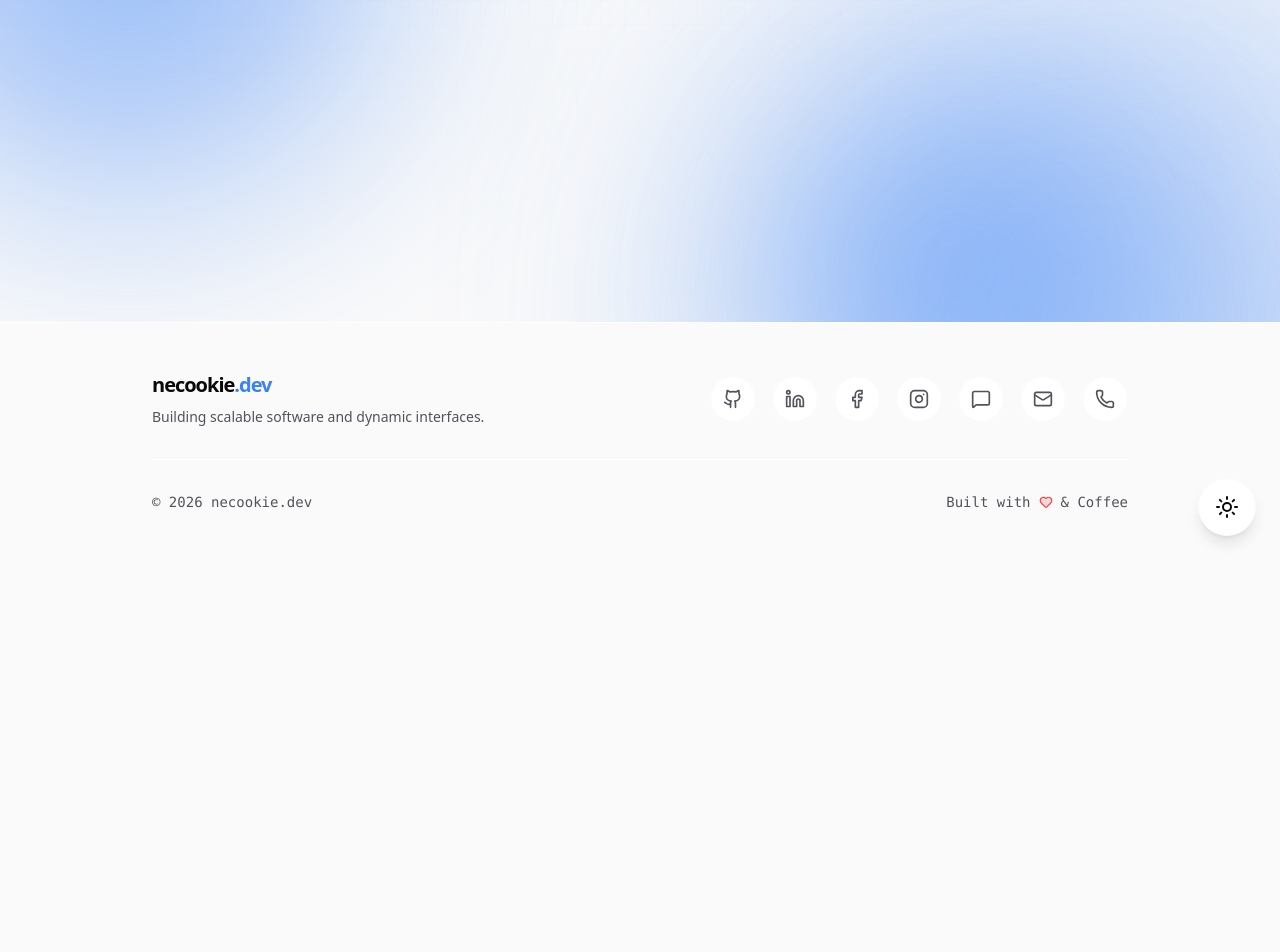
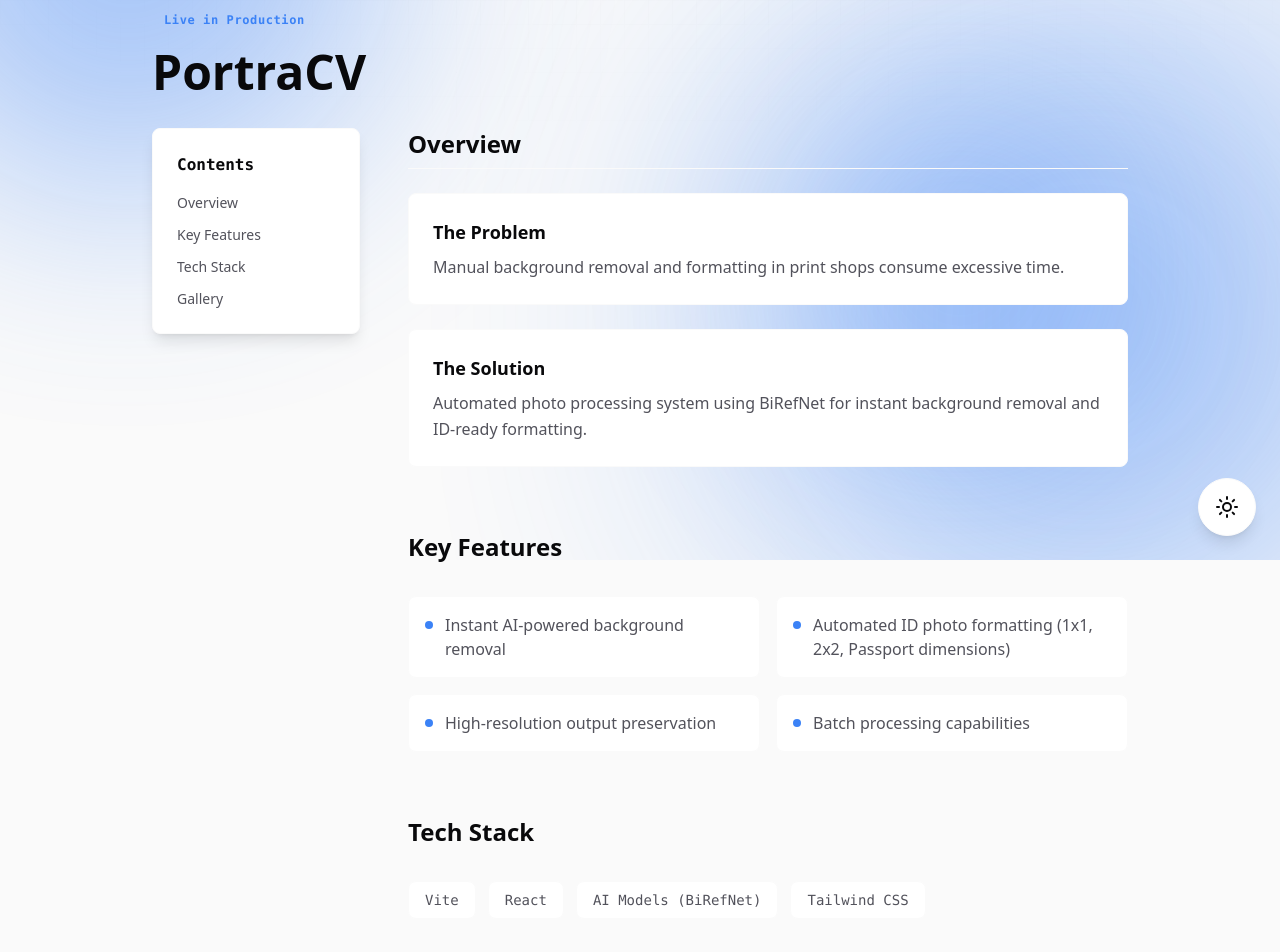
Before and after one commit to Necookie/Portfolio, a React (Vite) app: page /projects/portracv in a window 1280 px wide. Shown: the part 240-1192 px from the top of the page. Before the commit the page ends 800 px from the top, so only its background shows below. Built offline with nearby package versions, Linux system fonts and the light colour scheme.

Commit message:
feat: add project details page and update featured project

```diff
--- a/src/App.tsx
+++ b/src/App.tsx
@@ -5,6 +5,7 @@ import { Navbar } from './components/Navbar';
 import { Footer } from './components/Footer';
 import { Home } from './pages/Home';
 import { CertificationsPage } from './pages/CertificationsPage';
+import { ProjectDetailsPage } from './pages/ProjectDetailsPage';
 
 function App() {
   return (
@@ -15,6 +16,7 @@ function App() {
         <main className="max-w-5xl mx-auto px-6 pt-24 flex-grow w-full">
           <Routes>
             <Route path="/" element={<Home />} />
+            <Route path="/projects/:id" element={<ProjectDetailsPage />} />
             <Route path="/certifications" element={<CertificationsPage />} />
           </Routes>
         </main>
--- a/src/components/FeaturedProject.tsx
+++ b/src/components/FeaturedProject.tsx
@@ -1,56 +1,56 @@
 import { featuredProject } from '../data/portfolioData';
 import { FadeIn } from './FadeIn';
-import { ExternalLink } from 'lucide-react';
+import { ArrowRight } from 'lucide-react';
+import { Link } from 'react-router-dom';
 
 export function FeaturedProject() {
     return (
         <section className="py-24" id="work">
             <FadeIn>
-                <div className="flex items-center gap-4 border-b border-card pb-4 mb-16">
+                <div className="flex items-center gap-4 border-b border-card pb-4 mb-12">
                     <span className="font-mono text-accent text-xl">01.</span>
                     <h2 className="text-3xl md:text-4xl font-bold text-main">Featured Work</h2>
                 </div>
             </FadeIn>
 
-            <div className="grid md:grid-cols-2 gap-12 items-center">
+            <FadeIn delay={0.2}>
+                <div className="group relative bg-card border border-base rounded-2xl p-6 md:p-8 shadow-xl hover:border-accent/50 transition-colors">
+                    <div className="grid md:grid-cols-5 gap-8 items-center">
                         {/* Left Side: Mockup Placeholder */}
-                <FadeIn delay={0.2} className="relative group rounded-xl overflow-hidden shadow-2xl bg-card border border-base max-md:order-2">
-                    <div className="aspect-video bg-base flex flex-col items-center justify-center p-8 transition-transform duration-500 group-hover:scale-105">
-                        <div className="w-16 h-16 rounded-full bg-accent/20 flex items-center justify-center mb-4">
-                            <span className="text-accent text-2xl font-bold tracking-wide">AI</span>
+                        <div className="md:col-span-2 relative aspect-[4/3] rounded-xl overflow-hidden shadow-lg bg-base flex flex-col items-center justify-center p-6 transition-transform duration-500 group-hover:scale-[1.02]">
+                            <div className="w-12 h-12 rounded-full bg-accent/20 flex items-center justify-center mb-3">
+                                <span className="text-accent text-xl font-bold tracking-wide">AI</span>
                             </div>
-                        <p className="text-muted font-mono text-sm uppercase tracking-widest">{featuredProject.title} Interface</p>
+                            <p className="text-muted font-mono text-xs uppercase tracking-widest text-center">{featuredProject.title}</p>
                         </div>
-                </FadeIn>
 
                         {/* Right Side: Narrative */}
-                <FadeIn delay={0.4} className="flex flex-col max-md:order-1">
-                    <div className="mb-6">
-                        <span className="inline-block py-1 px-3 mb-4 text-xs font-mono font-semibold tracking-wider text-accent bg-accent/10 rounded-full">
+                        <div className="md:col-span-3 flex flex-col">
+                            <span className="inline-block py-1 px-3 mb-3 text-xs font-mono font-semibold tracking-wider text-accent bg-accent/10 rounded-full w-fit">
                                 {featuredProject.status}
                             </span>
-                        <h3 className="text-3xl font-bold text-main mb-4">{featuredProject.title}</h3>
+                            <h3 className="text-2xl font-bold text-main mb-3">{featuredProject.title}</h3>
 
-                        <div className="bg-card p-6 rounded-lg border border-base shadow-lg relative z-10 mb-6">
-                            <p className="text-muted mb-4"><strong className="text-main font-medium">Problem:</strong> {featuredProject.problem}</p>
-                            <p className="text-muted"><strong className="text-main font-medium">Solution:</strong> {featuredProject.solution}</p>
-                        </div>
+                            <p className="text-muted mb-6 line-clamp-3">
+                                {featuredProject.solution}
+                            </p>
 
-                        <ul className="flex flex-wrap gap-3 font-mono text-sm text-muted mb-8">
+                            <ul className="flex flex-wrap gap-2 font-mono text-xs text-muted mb-8">
                                 {featuredProject.techStack.map((tech) => (
-                                <li key={tech} className="bg-base px-3 py-1 rounded">{tech}</li>
+                                    <li key={tech} className="bg-base px-2 py-1 rounded border border-base/50">{tech}</li>
                                 ))}
                             </ul>
 
-                        <a
-                            href={featuredProject.link}
-                            className="inline-flex items-center gap-2 text-main bg-accent px-6 py-3 rounded w-fit font-medium hover:bg-accent/80 transition-colors shadow-lg"
+                            <Link
+                                to={`/projects/${featuredProject.id}`}
+                                className="inline-flex items-center gap-2 text-main bg-accent px-5 py-2.5 rounded-lg w-fit font-medium hover:bg-accent/80 transition-all shadow-md group-hover:shadow-lg"
                             >
-                            View Live App <ExternalLink className="w-4 h-4" />
-                        </a>
+                                View Details <ArrowRight className="w-4 h-4 transform group-hover:translate-x-1 transition-transform" />
+                            </Link>
+                        </div>
+                    </div>
                 </div>
             </FadeIn>
-            </div>
         </section>
     );
 }
--- a/src/components/Hero.tsx
+++ b/src/components/Hero.tsx
@@ -5,7 +5,7 @@ import { Typewriter } from './Typewriter';
 
 export function Hero() {
     return (
-        <section id="about" className="min-h-[80vh] flex flex-col md:flex-row items-center justify-between py-20 gap-12">
+        <section id="about" className="min-h-[70vh] flex flex-col md:flex-row items-center justify-between pt-8 pb-20 gap-12">
             <div className="flex-1 flex flex-col justify-center">
                 <FadeIn delay={0.1}>
                     <p className="text-accent font-mono mb-4 tracking-wide font-medium">Hi, I'm</p>
--- a/src/data/portfolioData.ts
+++ b/src/data/portfolioData.ts
@@ -5,14 +5,30 @@ export const profileData = {
     bio: "Translating real-world workflows into scalable software. Leveraging 4 years of print shop experience to build domain-specific automation.",
 };
 
-export const featuredProject = {
+export const projects = [
+    {
+        id: "portracv",
         title: "PortraCV",
         status: "Live in Production",
         problem: "Manual background removal and formatting in print shops consume excessive time.",
         solution: "Automated photo processing system using BiRefNet for instant background removal and ID-ready formatting.",
+        keyFeatures: [
+            "Instant AI-powered background removal",
+            "Automated ID photo formatting (1x1, 2x2, Passport dimensions)",
+            "High-resolution output preservation",
+            "Batch processing capabilities"
+        ],
         techStack: ["Vite", "React", "AI Models (BiRefNet)", "Tailwind CSS"],
+        gallery: [
+            "https://placehold.co/800x450/1a1a1a/646cff?text=PortraCV+Dashboard",
+            "https://placehold.co/800x450/1a1a1a/646cff?text=Background+Removal+In+Action",
+            "https://placehold.co/800x450/1a1a1a/646cff?text=ID+Formatting+Export"
+        ],
         link: "#", // Placeholder for actual live link
-};
+    }
+];
+
+export const featuredProject = projects[0];
 
 export const wipProjects = [
     {
--- /dev/null
+++ b/src/pages/ProjectDetailsPage.tsx
@@ -0,0 +1,119 @@
+import { useParams, Link } from 'react-router-dom';
+import { ArrowLeft, ExternalLink } from 'lucide-react';
+import { projects } from '../data/portfolioData';
+import { FadeIn } from '../components/FadeIn';
+
+export function ProjectDetailsPage() {
+    const { id } = useParams<{ id: string }>();
+    const project = projects.find(p => p.id === id);
+
+    if (!project) {
+        return (
+            <div className="py-24 text-center">
+                <h1 className="text-3xl font-bold text-main mb-4">Project Not Found</h1>
+                <Link to="/" className="text-accent hover:underline">Return to Home</Link>
+            </div>
+        );
+    }
+
+    return (
+        <div className="py-24">
+            <FadeIn>
+                <Link to="/" className="inline-flex items-center gap-2 text-muted hover:text-main mb-8 transition-colors">
+                    <ArrowLeft className="w-4 h-4" /> Back to Home
+                </Link>
+                <div className="flex items-center gap-4 mb-4">
+                    <span className="inline-block py-1 px-3 text-xs font-mono font-semibold tracking-wider text-accent bg-accent/10 rounded-full">
+                        {project.status}
+                    </span>
+                </div>
+                <h1 className="text-4xl md:text-5xl font-bold text-main mb-8">{project.title}</h1>
+            </FadeIn>
+
+            <div className="grid md:grid-cols-4 gap-12">
+                {/* Table of Contents Sidebar */}
+                <FadeIn delay={0.2} className="md:col-span-1 hidden md:block">
+                    <div className="sticky top-24 bg-card p-6 rounded-lg border border-base shadow-lg">
+                        <h3 className="font-mono text-main font-semibold mb-4">Contents</h3>
+                        <ul className="space-y-3 text-sm text-muted">
+                            <li><a href="#overview" className="hover:text-accent transition-colors">Overview</a></li>
+                            <li><a href="#features" className="hover:text-accent transition-colors">Key Features</a></li>
+                            <li><a href="#tech" className="hover:text-accent transition-colors">Tech Stack</a></li>
+                            <li><a href="#gallery" className="hover:text-accent transition-colors">Gallery</a></li>
+                        </ul>
+                    </div>
+                </FadeIn>
+
+                {/* Main Content Area */}
+                <div className="md:col-span-3 space-y-16">
+                    {/* Overview */}
+                    <FadeIn delay={0.3}>
+                        <section id="overview" className="scroll-mt-24">
+                            <h2 className="text-2xl font-bold text-main mb-6 border-b border-base pb-2">Overview</h2>
+                            <div className="space-y-6">
+                                <div className="bg-card p-6 rounded-lg border border-base">
+                                    <h3 className="text-lg font-bold text-main mb-2">The Problem</h3>
+                                    <p className="text-muted leading-relaxed">{project.problem}</p>
+                                </div>
+                                <div className="bg-card p-6 rounded-lg border border-base">
+                                    <h3 className="text-lg font-bold text-main mb-2">The Solution</h3>
+                                    <p className="text-muted leading-relaxed">{project.solution}</p>
+                                </div>
+                            </div>
+                        </section>
+                    </FadeIn>
+
+                    {/* Key Features */}
+                    <FadeIn delay={0.4}>
+                        <section id="features" className="scroll-mt-24">
+                            <h2 className="text-2xl font-bold text-main mb-6 border-b border-base pb-2">Key Features</h2>
+                            <ul className="grid sm:grid-cols-2 gap-4">
+                                {project.keyFeatures.map((feature, i) => (
+                                    <li key={i} className="flex items-start gap-3 bg-card p-4 rounded-lg border border-base">
+                                        <div className="w-2 h-2 rounded-full bg-accent mt-2 shrink-0" />
+                                        <span className="text-muted">{feature}</span>
+                                    </li>
+                                ))}
+                            </ul>
+                        </section>
+                    </FadeIn>
+
+                    {/* Tech Stack */}
+                    <FadeIn delay={0.5}>
+                        <section id="tech" className="scroll-mt-24">
+                            <h2 className="text-2xl font-bold text-main mb-6 border-b border-base pb-2">Tech Stack</h2>
+                            <ul className="flex flex-wrap gap-3 font-mono text-sm text-muted">
+                                {project.techStack.map((tech) => (
+                                    <li key={tech} className="bg-card border border-base px-4 py-2 rounded-lg">{tech}</li>
+                                ))}
+                            </ul>
+                        </section>
+                    </FadeIn>
+
+                    {/* Gallery */}
+                    <FadeIn delay={0.6}>
+                        <section id="gallery" className="scroll-mt-24">
+                            <h2 className="text-2xl font-bold text-main mb-6 border-b border-base pb-2">Gallery</h2>
+                            <div className="space-y-8">
+                                {project.gallery.map((imgUrl, i) => (
+                                    <div key={i} className="overflow-hidden rounded-xl border border-base shadow-lg">
+                                        <img src={imgUrl} alt={`${project.title} screenshot ${i + 1}`} className="w-full h-auto object-cover hover:scale-105 transition-transform duration-500" />
+                                    </div>
+                                ))}
+                            </div>
+                        </section>
+                    </FadeIn>
+                </div>
+            </div>
+
+            <FadeIn delay={0.7} className="mt-16 flex justify-center">
+                <a
+                    href={project.link}
+                    className="inline-flex items-center gap-2 text-main bg-accent px-8 py-4 rounded-lg font-medium hover:bg-accent/80 transition-colors shadow-lg"
+                >
+                    View Live Project <ExternalLink className="w-5 h-5" />
+                </a>
+            </FadeIn>
+        </div>
+    );
+}
```
Lines whose indentation alone changed are shown as unchanged.
